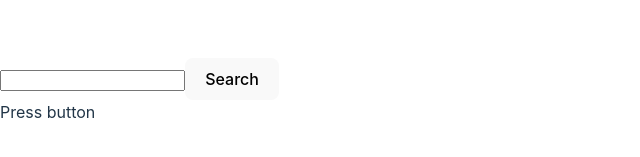
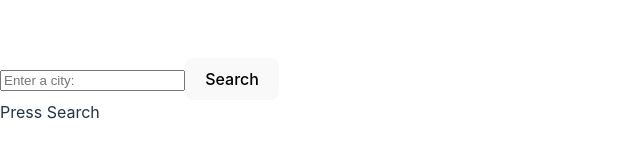
Before and after one commit to jackivison01/react-weather-app, a React (Vite) app in the folder weather-app/: page / in a window 1280 px wide. Shown: the part 309-466 px from the top of the page, without its empty margins (0-640 px from the left). Built offline with nearby package versions, Linux system fonts and the light colour scheme.

Commit message:
Added a placeholder into the input box

```diff
--- a/weather-app/src/App.jsx
+++ b/weather-app/src/App.jsx
@@ -9,6 +9,7 @@ function SearchBar({ onSearch, setCity }) {
   return (
     <>
       <input
+        placeholder='Enter a city:'
         onChange={handleChange}>
       </input>
       <button onClick={onSearch}>Search</button>
@@ -46,7 +47,7 @@ export default function WeatherApp() {
         <SearchBar onSearch={fetchWeather} setCity={setCity}></SearchBar>
       </div>
       {weather ? (
-        <div>Temp in {validCity} is: {weather.current.temp_c}</div>) : (<div>Press button</div>)
+        <div>Temp in {validCity} is: {weather.current.temp_c}</div>) : (<div>Press Search</div>)
       }
     </>
   )
```
